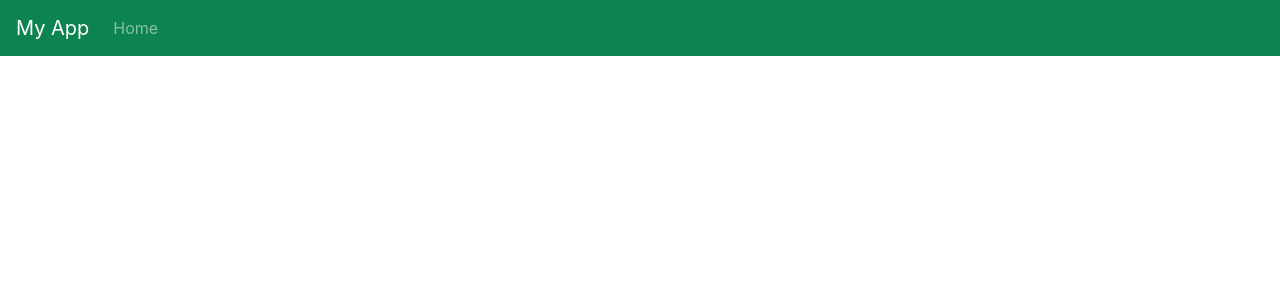
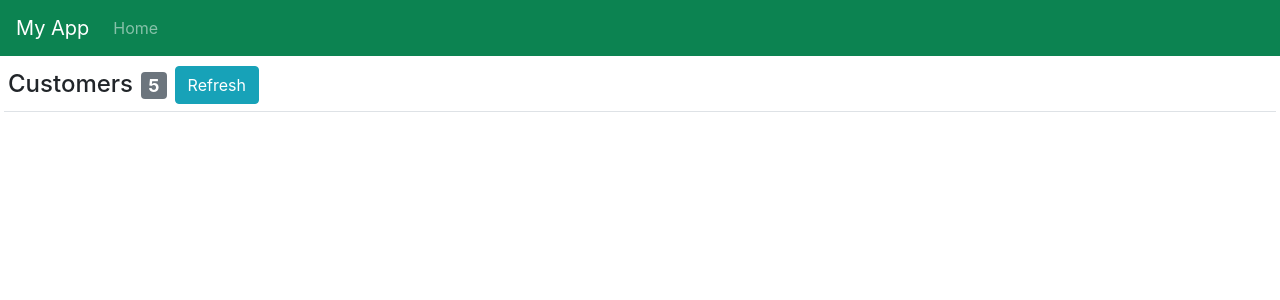
Before and after one commit to GerardGhub/My-First-React-App, a React (Create React App) app: page / in a window 1280 px wide. Shown: the top 300 px of the page. Built offline with nearby package versions, Linux system fonts and the light colour scheme.

Commit message:
Update Component State

```diff
--- a/src/App.jsx
+++ b/src/App.jsx
@@ -1,36 +1,14 @@
 import React, { Component } from "react";
-class NavBar extends Component {
+import NavBar from "./NavBar";
+import MainContent from "./MainContent";
+
+export default class App extends Component {
   render() {
     return (
       <React.Fragment>
-        <nav class="navbar navbar-expand-lg navbar-dark bg-dark navbar-style">
-          <a class="navbar-brand" href="#">
-            My App
-          </a>
-          <button
-            class="navbar-toggler"
-            type="button"
-            data-toggle="collapse"
-            data-target="#navbarSupportedContent"
-            aria-controls="navbarSupportedContent"
-            aria-expanded="false"
-            aria-label="Toggle navigation"
-          >
-            <span class="navbar-toggler-icon"></span>
-          </button>
-          <div class="collapse navbar-collapse" id="navbarSupportedContent">
-            <ul class="navbar-nav mr-auto">
-              <li class="nav-item">
-                <a class="nav-link" href="#">
-                  Home
-                </a>
-              </li>
-            </ul>
-          </div>
-        </nav>
+        <NavBar />
+        <MainContent />
       </React.Fragment>
     );
   }
 }
-
-export default NavBar;
--- /dev/null
+++ b/src/MainContent.jsx
@@ -0,0 +1,28 @@
+import React, { Component } from "react";
+
+export default class MainContent extends Component {
+  state = { pageTitle: "Customers", customersCount: 5 };
+
+  render() {
+    return (
+      <div>
+        <h4 className="border-bottom m-1 p-1">
+          {this.state.pageTitle}
+
+          <span className="badge badge-secondary m-2">
+            {this.state.customersCount}
+          </span>
+          <button className="btn btn-info" onClick={this.onRefreshClick}>
+            Refresh
+          </button>
+        </h4>
+      </div>
+    );
+  }
+  //Executes when the user clicks on refresh button
+  onRefreshClick = () => {
+    this.setState({
+      customersCount: 7,
+    });
+  };
+}
--- /dev/null
+++ b/src/NavBar.jsx
@@ -0,0 +1,36 @@
+import React, { Component } from "react";
+class NavBar extends Component {
+  render() {
+    return (
+      <React.Fragment>
+        <nav className="navbar navbar-expand-lg navbar-dark bg-dark navbar-style">
+          <a className="navbar-brand" href="/#">
+            My App
+          </a>
+          <button
+            className="navbar-toggler"
+            type="button"
+            data-toggle="collapse"
+            data-target="#navbarSupportedContent"
+            aria-controls="navbarSupportedContent"
+            aria-expanded="false"
+            aria-label="Toggle navigation"
+          >
+            <span className="navbar-toggler-icon"></span>
+          </button>
+          <div className="collapse navbar-collapse" id="navbarSupportedContent">
+            <ul className="navbar-nav mr-auto">
+              <li className="nav-item">
+                <a className="nav-link" href="/#">
+                  Home
+                </a>
+              </li>
+            </ul>
+          </div>
+        </nav>
+      </React.Fragment>
+    );
+  }
+}
+
+export default NavBar;
--- a/src/index.js
+++ b/src/index.js
@@ -4,7 +4,7 @@
 import "popper.js/dist/umd/popper";
 import "bootstrap/dist/js/bootstrap";
 import "bootstrap/dist/css/bootstrap.css";
-import NavBar from "./App";
+import App from "./App";
 import "./index.css";
 
-ReactDOM.render(<NavBar />, document.getElementById("root"));
+ReactDOM.render(<App />, document.getElementById("root"));
```
